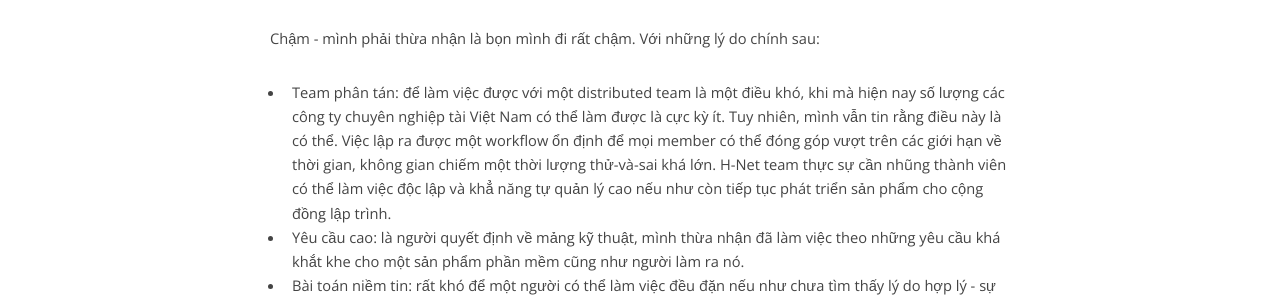
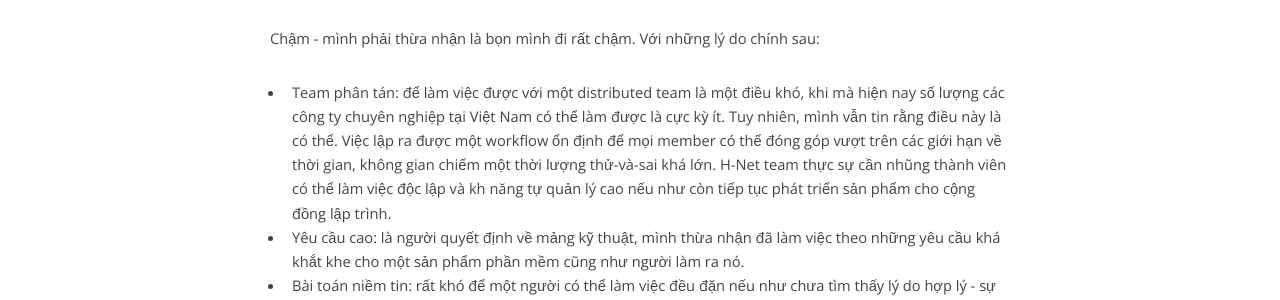
Before and after one commit to manhnt9/blog.hnet.vn, a Jekyll site: the page built from _posts/2017-01-22-one-year.md, in a window 1280 px wide. Shown: the part 407-707 px from the top of the page. Built offline with Jekyll 4.4.1, drawn with Linux system fonts in a browser that asks for light colours.

Commit message:
Fix typo

```diff
--- a/_posts/2017-01-22-one-year.md
+++ b/_posts/2017-01-22-one-year.md
@@ -8,15 +8,15 @@
 ## 1. Tiến độ chung
 Chậm - mình phải thừa nhận là bọn mình đi rất chậm.  Với những lý do chính sau:
 
-- Team phân tán: để làm việc được với một distributed team là một điều khó, khi mà hiện nay   số lượng các công ty chuyên nghiệp tài Việt Nam có thể làm được là cực kỳ ít. Tuy nhiên, mình vẫn tin rằng  điều này là có thể.   Việc  lập ra được một workflow ổn định để mọi member có thể đóng góp vượt trên các giới hạn về thời gian, không gian  chiếm một thời lượng thử-và-sai khá lớn. H-Net team thực sự cần nhũng thành viên có thể làm việc độc lập và khẳ năng tự quản lý cao nếu như còn tiếp tục phát triển sản phẩm cho cộng đồng lập trình.
+- Team phân tán: để làm việc được với một distributed team là một điều khó, khi mà hiện nay số lượng các công ty chuyên nghiệp tại Việt Nam có thể làm được là cực kỳ ít. Tuy nhiên, mình vẫn tin rằng  điều này là có thể. Việc lập ra được một workflow ổn định để mọi member có thể đóng góp vượt trên các giới hạn về thời gian, không gian chiếm một thời lượng thử-và-sai khá lớn. H-Net team thực sự cần nhũng thành viên có thể làm việc độc lập và kh năng tự quản lý cao nếu như còn tiếp tục phát triển sản phẩm cho cộng đồng lập trình.
 - Yêu cầu cao: là người quyết định về mảng kỹ thuật, mình thừa nhận đã làm việc theo những yêu cầu khá khắt khe cho một sản phẩm phần mềm cũng như người làm ra nó.
-- Bài toán niềm tin: rất khó để một người có thể làm việc đều đặn nếu như chưa tìm thấy lý do hợp lý - sự khác nhau giữa những người chuyên nghiệp và những người  còn chìm với nhiều tư tưởng  chưa rõ ràng trong cuộc sống, họ rất dễ bị mất tập trung khỏi việc đang làm, cả về ngắn hạn lẫn dài hạn. Vậy nên để có thể làm được điều gì đó, cần đến những sự hứa hẹn, lợi ích tương lai, hay điều mà mọi người tìm kiếm nhiều nhất để bảo rằng tôi sẽ làm việc hết sức mình nếu như thấy được một ý tưởng kiếm ra tiền. Mấu chốt là bạn sẽ không thể thấy rõ được một ý tưởng trừ khi bắt tay vào làm và làm thật nhiều. Thất bại từ sớm là cách duy nhất để học hỏi -  Nếu muốn thực sự thất bại thì không thể ngại phí công. Hãy tiếp tục  làm việc với những lý do đơn giản nhất. (Đoạn này nói ra để tiếp tục điều chỉnh bản thân mình cũng như mở lời với những ai muốn hiểu về cách mà tôi sẽ làm việc)
+- Bài toán niềm tin: rất khó để một người có thể làm việc đều đặn nếu như chưa tìm thấy lý do hợp lý - sự khác nhau giữa những người chuyên nghiệp và những người còn chìm với nhiều tư tưởng chưa rõ ràng trong cuộc sống, họ rất dễ bị mất tập trung khỏi việc đang làm, cả về ngắn hạn lẫn dài hạn. Vậy nên để có thể làm được điều gì đó, cần đến những sự hứa hẹn, lợi ích tương lai, hay điều mà mọi người tìm kiếm nhiều nhất để bảo rằng tôi sẽ làm việc hết sức mình nếu như thấy được một ý tưởng kiếm ra tiền. Mấu chốt là bạn sẽ không thể thấy rõ được một ý tưởng trừ khi bắt tay vào làm và làm thật nhiều. Thất bại từ sớm là cách duy nhất để học hỏi - Nếu muốn thực sự thất bại thì không thể ngại phí công. Hãy tiếp tục làm việc với những lý do đơn giản nhất. (Đoạn này nói ra để tiếp tục điều chỉnh bản thân mình cũng như mở lời với những ai muốn hiểu về cách mà tôi sẽ làm việc)
 - Hướng đi mới: mới, rất mới.  H-Net có một cuộc hành trình riêng của nó, điều đó ít nhất sẽ đưa tiến bộ lớn cho người thực hiện - chúng tôi đang chạy đua với chính mình bằng một sản phẩm công nghệ. Và giờ chưa phải lúc để tranh đấu với những sản phẩm, những startup khác. H-Net sẽ giải quyết được vấn đề mà chúng tôi chưa thấy có sản phẩm nào  giải quyết phù hợp nhất - tuy có thể lượng người mà chúng tôi sẽ giúp được từ sản phẩm này là không nhiều - nhưng rất vui nếu có một sản phẩm nào khác của người VN có thể làm được điều đó. Chúng tôi vẫn sẽ tiếp tục hành trình này theo cách của H-Net Team.
 
 ## 2. Khó khăn hiện tại
 
 - Phát triển Client: nhằm đưa đến trải nghiệm tốt cho người dùng, team đã trải qua nhiều  khó khăn về phát triển ứng dụng client. Đã có những thay đổi về công nghệ, nhưng bản thân mình vẫn chưa hài lòng về một ứng dụng xứng đáng với các người dùng của H-Net. Mình hoàn toàn thừa nhận rằng  mình không có nhiều kinh nghiệm phát triển một ứng dụng như thế. Tôi là một lập trình viên tồi - còn chờ gì nữa - bắt tay vào việc nâng cao trình đồ và phát triển  rực rỡ đi! Tôi đang làm điều đó. Nhìn thấy điểm yếu và khắc phục - việc mà ai cũng phải làm.
-- Nhân sự: một dự án theo sở thích và tự mình đối đầu với những cú hích, ai tham gia nữa không nào :) Hiện tại H-Net còn lại 2 người phù hợp nhất với chính nó. Chính xác H-Net là một sự án vì sở thích - đàng sau nó có những cá nhân say mê với công nghệ, tìm tòi và áp dụng. Ít nhất chúng tôi tự hào  vì những dòng code đã viết ra, chẳng vội đắp code bừa bãi, viết chay không test, hay là debug bằng hàng loạt lệnh print. Tôi đã  trở nên chuyên  nghiệp hơn. Tìm người cùng chí hướng vẫn là thật khó.
+- Nhân sự: một dự án theo sở thích và tự mình đối đầu với những cú hích, ai tham gia nữa không nào :) Hiện tại H-Net còn lại 2 người phù hợp nhất với chính nó. Chính xác H-Net là một sự án vì sở thích - đàng sau nó có những cá nhân say mê với công nghệ, tìm tòi và áp dụng. Ít nhất chúng tôi tự hào vì những dòng code đã viết ra, chẳng vội đắp code bừa bãi, viết chay không test, hay là debug bằng hàng loạt lệnh print. Tôi đã trở nên chuyên nghiệp hơn. Tìm người cùng chí hướng vẫn là thật khó.
 
 ## 3. Định hướng tiếp theo
 
```
